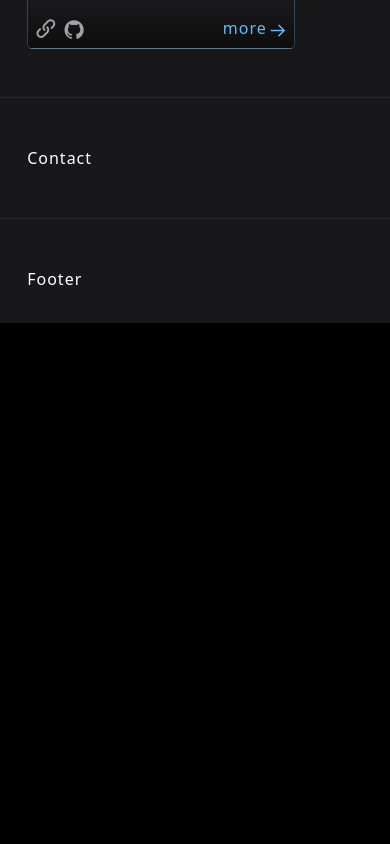
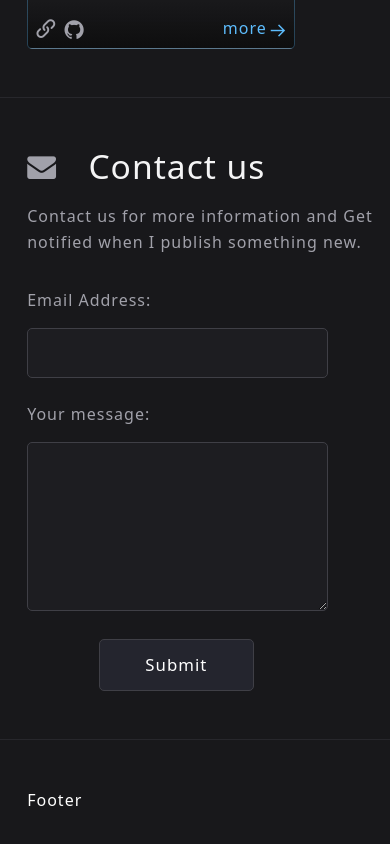
Before and after one commit to AbdelazizSoliman/awesome-portfolio, a React (Vite) app: page / in a window 390 px wide. Shown: the part 1834-2678 px from the top of the page. Before the commit the page ends 2157 px from the top, so only its background shows below. Built offline with nearby package versions, Linux system fonts and the light colour scheme.

Commit message:
Create contact section

```diff
--- a/src/components/4-contact/Contact.jsx
+++ b/src/components/4-contact/Contact.jsx
@@ -1,8 +1,44 @@
-import React from 'react';
 import './contact.css';
 
-export default function Contact() {
-  return (
-    <div>Contact</div>
-  );
-}
+const Contact = () => (
+  <section className="contact-us">
+    <h1 className="title">
+      <span className="icon-envelope"> </span>
+      Contact us
+    </h1>
+    <p className="sub-title">
+      Contact us for more information and Get notified when I publish something
+      new.
+    </p>
+
+    <div className="flex">
+      <form className="">
+        <div className="flex">
+          {/* eslint-disable-next-line jsx-a11y/label-has-associated-control */}
+          <label htmlFor="email">Email Address:</label>
+          <input
+            autoComplete="off"
+            required
+            type="email"
+            name="email"
+            id="email"
+          />
+        </div>
+
+        <div className="flex" style={{ marginTop: '24px' }}>
+          {/* eslint-disable-next-line jsx-a11y/label-has-associated-control */}
+          <label htmlFor="message">Your message:</label>
+          <textarea required name="message" id="message" />
+        </div>
+
+        <button type="button" className="submit">
+          Submit
+        </button>
+      </form>
+
+      <div className="border animation">animation</div>
+    </div>
+  </section>
+);
+
+export default Contact;
--- a/src/components/4-contact/contact.css
+++ b/src/components/4-contact/contact.css
@@ -1,3 +1,121 @@
-* {
-  margin: 0;
+section.contact-us .icon-envelope {
+  color: var(--subtitle);
+  margin-right: 1rem;
+  font-size: 1.8rem;
 }
+
+section.contact-us .title {
+  font-size: 2.1rem;
+  color: var(--title);
+  margin-bottom: 1rem;
+}
+
+section.contact-us .sub-title {
+  color: var(--subtitle);
+  margin-bottom: 2rem;
+  line-height: 1.65rem;
+}
+
+section.contact-us label {
+  color: var(--subtitle);
+}
+
+/* General input styles */
+section.contact-us #email,
+section.contact-us #message {
+  all: unset;
+  background-color: rgba(63, 63, 70, 0.15);
+  border: 1px solid rgb(63 63 70);
+  width: 16rem;
+  padding: 0.5rem 1rem;
+  margin-left: 1rem;
+  border-radius: 5px;
+  transition: 0.3s;
+  font-size: 1.1rem;
+}
+
+/* Textarea specific styles */
+section.contact-us #message {
+  min-height: 9rem;
+  resize: vertical;
+}
+
+/* More specific styles for the light theme */
+.light section.contact-us #email,
+.light section.contact-us #message {
+  background-color: rgba(255, 255, 255, 0.162);
+  border: 1px solid rgba(128, 128, 128, 0.451);
+  box-shadow: 1px 1px 1px rgba(73, 73, 75, 0.105);
+  color: #232324;
+}
+
+/* Focus and hover states */
+section.contact-us #email:focus,
+section.contact-us #message:focus,
+section.contact-us #email:hover,
+section.contact-us #message:hover {
+  border: 1px solid rgb(45 212 191);
+}
+
+.light section.contact-us #email:focus,
+.light section.contact-us #message:focus,
+.light section.contact-us #email:hover,
+.light section.contact-us #message:hover {
+  border: 1px solid rgb(78, 80, 80);
+}
+
+section.contact-us .submit {
+  background-color: rgba(36, 37, 46, 1);
+  padding: 0.75rem 2rem;
+  text-align: center;
+  font-size: 1.05rem;
+  text-transform: capitalize;
+  border-radius: 5px;
+  transition: 0.3s;
+  margin-top: 1.8rem;
+  border: 1px solid rgb(63 63 70);
+}
+
+section.contact-us .submit:hover {
+  scale: 0.97;
+}
+
+/* =====================================
+  3- Responsive Design (media query)
+======================================== */
+
+@media (max-width: 1250px) {
+  section.contact-us .contact-animation {
+    display: none;
+  }
+}
+
+@media (max-width: 600px) {
+  section.contact-us .animation {
+    display: none;
+  }
+
+  section.contact-us form {
+    display: flex;
+    flex-direction: column;
+    width: 85%;
+  }
+
+  section.contact-us form div.flex {
+    flex-direction: column;
+    align-items: start;
+  }
+
+  section.contact-us #email,
+  section.contact-us #message {
+    width: 100%;
+    margin-left: 0;
+    padding: 0.7rem 0;
+    margin-top: 1rem;
+  }
+
+  section.contact-us .submit {
+    width: 30%;
+    align-self: center;
+  }
+}
```
